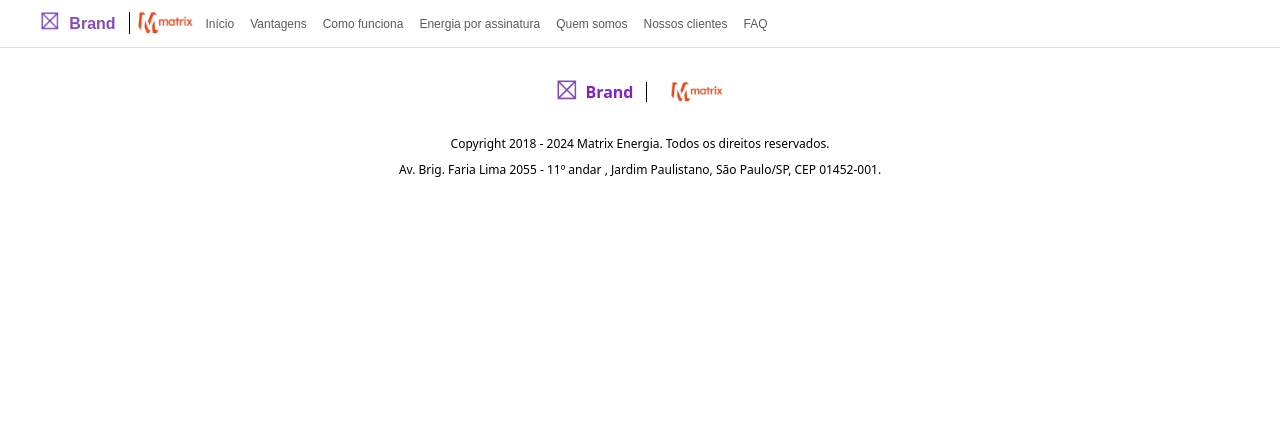
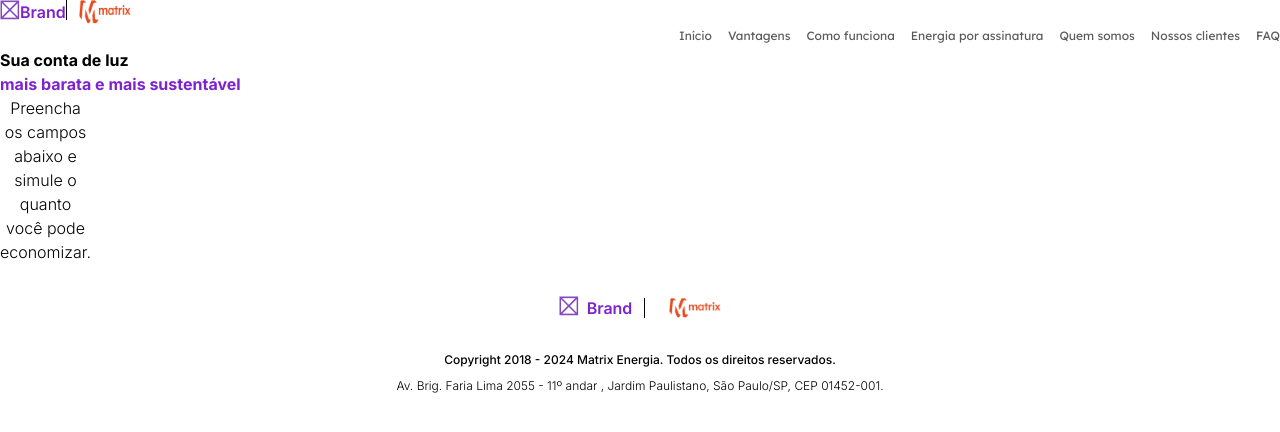
Before and after one commit to MelTami/LP-Whitelabel, a Next.js app: page / in a window 1280 px wide. Shown: the top 432 px of the page. Built offline with nearby package versions, Linux system fonts and the light colour scheme.

Commit message:
first implement: form

```diff
--- a/src/app/layout.tsx
+++ b/src/app/layout.tsx
@@ -1,8 +1,21 @@
 import type { Metadata } from "next";
-import { Inter } from "next/font/google";
+import { Inter, Poppins, Lexend } from "next/font/google";
 import "./globals.css";
 
 const inter = Inter({ subsets: ["latin"] });
+
+const lexend = Lexend({
+  subsets: ["latin"],
+  display: "swap",
+  variable: "--font-lexend",
+});
+
+const poppins = Poppins({
+  subsets: ["latin"],
+  weight: "100",
+  display: "swap",
+  variable: "--font-lexend",
+});
 
 export const metadata: Metadata = {
   title: "LP Whitelabel",
@@ -15,7 +28,7 @@ export default function RootLayout({
   children: React.ReactNode;
 }>) {
   return (
-    <html lang="en">
+    <html lang="en" className={`${lexend.variable} ${poppins.className}`}>
       <head></head>
       <body className={inter.className}>{children}</body>
     </html>
--- a/src/app/page.tsx
+++ b/src/app/page.tsx
@@ -1,4 +1,5 @@
 import Footer from "@/components/Footer/Footer";
+import Form from "@/components/Form/Form";
 import Header from "@/components/Header/Header";
 import Image from "next/image";
 
@@ -6,6 +7,20 @@ export default function Home() {
   return (
     <>
       <Header />
+      <section>
+        <div className="w-96">
+          <div>
+            <h1 className="font-bold">Sua conta de luz</h1>
+            <h1 className="font-bold text-purple-700">
+              mais barata e mais sustentável
+            </h1>
+            <caption className="font-light">
+              Preencha os campos abaixo e simule o quanto você pode economizar.{" "}
+            </caption>
+          </div>
+          <Form />
+        </div>
+      </section>
       <Footer />
     </>
   );
--- a/src/components/Footer/Footer.tsx
+++ b/src/components/Footer/Footer.tsx
@@ -9,7 +9,11 @@ export default function Footer() {
     <footer className="bg-white gap-6">
       <div className="flex items-center justify-center py-8 gap-3">
         <div className="flex gap-2">
-          <Image src={img} alt="brand" className="w-5 h-5" />
+          <Image
+            src={img}
+            alt="Purple square with a cross in the middle"
+            className="w-5 h-5"
+          />
           <p className="font-sans text-purple-700 align-middle text-base font-semibold">
             Brand{" "}
           </p>
--- /dev/null
+++ b/src/components/Form/Form.tsx
@@ -0,0 +1,5 @@
+import React from "react";
+
+export default function Form() {
+  return <form></form>;
+}
--- a/src/components/Header/Header.module.css
+++ b/src/components/Header/Header.module.css
@@ -3,7 +3,7 @@
   height: 48px;
   left: 1px;
   padding: 11.7px 40.68px 12px 40.84px;
-  gap: 0px;
+  gap: 208px;
   border: 0px 0px 0.7px 0px;
   opacity: 0px;
   background: #ffffff;
--- a/src/components/Header/Header.tsx
+++ b/src/components/Header/Header.tsx
@@ -1,32 +1,26 @@
 import { Navbar } from "../Navbar/Navbar";
-import style from "./Header.module.css";
 import Image from "next/image";
 import logo from "./logo_matrix_laranja.png";
 import rec from "./Rectangle 14 (Stroke).png";
 
 export default function Header() {
   return (
-    <header className={style.header}>
-      <div className={style.logo}>
-        <div className={style.brand}>
+    <header>
+      <div className="flex">
+        <div className="flex">
           <Image
             src={rec}
             alt="Purple square with a cross in the middle"
-            width={18.67}
-            height={18.67}
-            className={style.imgbrand}
+            className="w-5 h-5"
           />
-          <p className={style.p}>Brand </p>
+          <p className="font-sans text-purple-700 align-middle text-base font-semibold">
+            Brand
+          </p>
         </div>
-        <Image
-          src={logo}
-          alt="Matrix Logo"
-          width={63.99}
-          height={22.73}
-          className={style.imglogo}
-        />
+        <div className="bg-black w-px h-5"></div>
+        <Image src={logo} alt="Matrix Logo" className="pl-3 w-16" />
       </div>
-      <div className={style.navbar}>
+      <div>
         <Navbar />
       </div>
     </header>
--- a/src/components/Navbar/Navbar.tsx
+++ b/src/components/Navbar/Navbar.tsx
@@ -4,7 +4,7 @@ import style from "./Navbar.module.css";
 export function Navbar() {
   return (
     <nav className={style.navbar}>
-      <ul className="flex gap-x-4 font-lexend font-normal">
+      <ul className="flex justify-end gap-x-4 font-lexend font-normal">
         <li>Início</li>
         <li>Vantagens</li>
         <li>Como funciona</li>
--- a/tailwind.config.ts
+++ b/tailwind.config.ts
@@ -13,6 +13,7 @@ const config: Config = {
         "gradient-conic":
           "conic-gradient(from 180deg at 50% 50%, var(--tw-gradient-stops))",
       },
+      fontFamily: { sans: ["var(--font-lexend)", "var(--font-poppins)"] },
     },
   },
   plugins: [],
```
